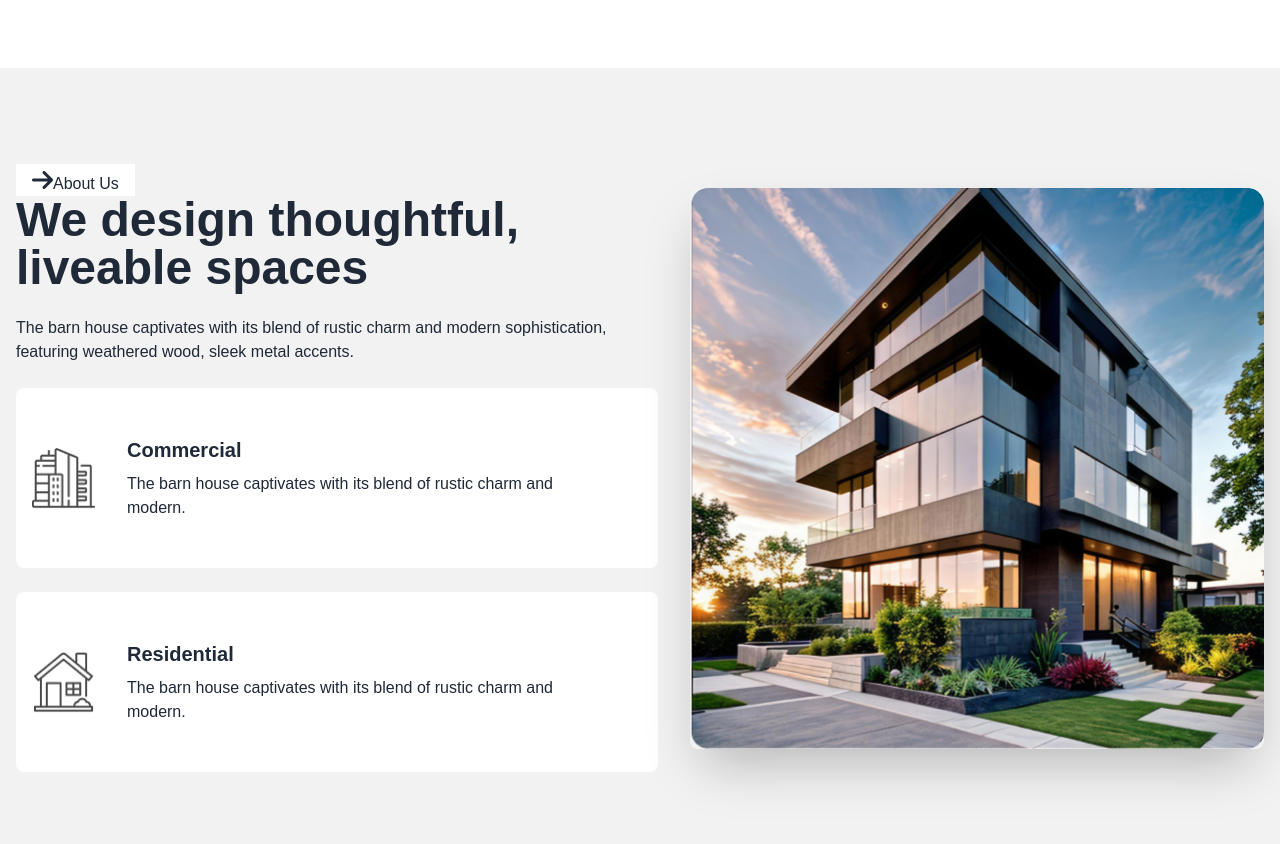
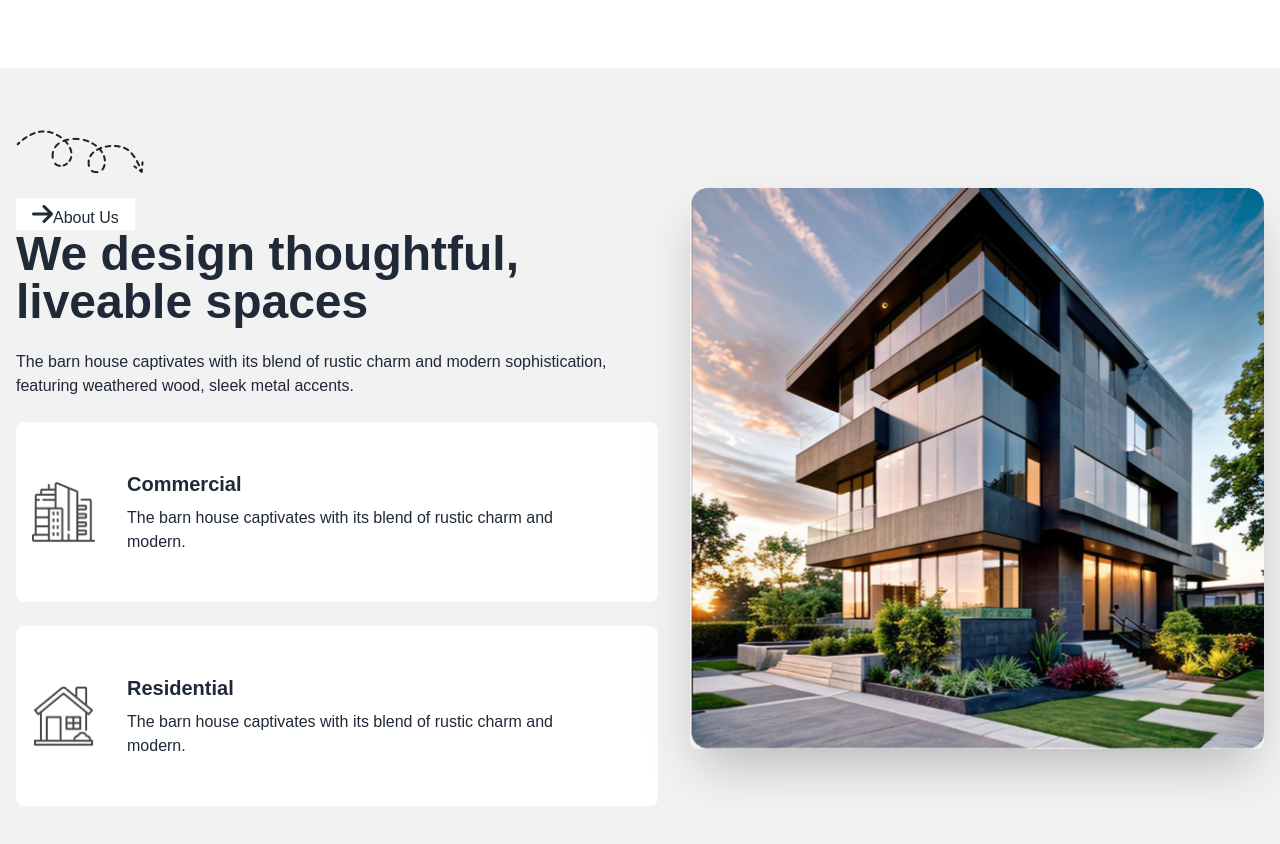
Before and after one commit to sultangithub04/Assignment03, a plain HTML site: page index.html in a window 1280 px wide. Shown: the part 800-1644 px from the top of the page. Drawn offline with nearby package versions, Linux system fonts and the light colour scheme.

Commit message:
update nav section

```diff
--- a/index.html
+++ b/index.html
@@ -102,12 +102,15 @@
 
     </header>
     <main>
+
         <div class="hero bg-base-200 min-h-screen">
-
             <div class="hero-content  lg:flex gap-8">
 
                 <div>
+                    <img src="./assets/Vector.png" alt="">
+                    <br>
                     <button class="bg-white px-4"><i class="fa-solid fa-arrow-right text-2xl"></i>About Us</button>
+                    <br>
                     <h1 class="text-5xl font-bold">We design thoughtful, liveable spaces</h1>
                     <p class="py-6">
                         The barn house captivates with its blend of rustic charm and
```
